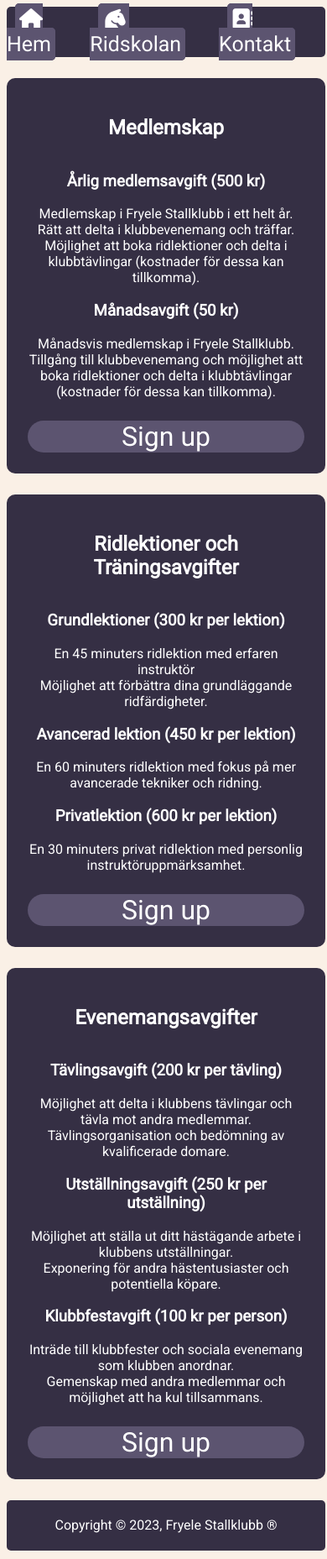
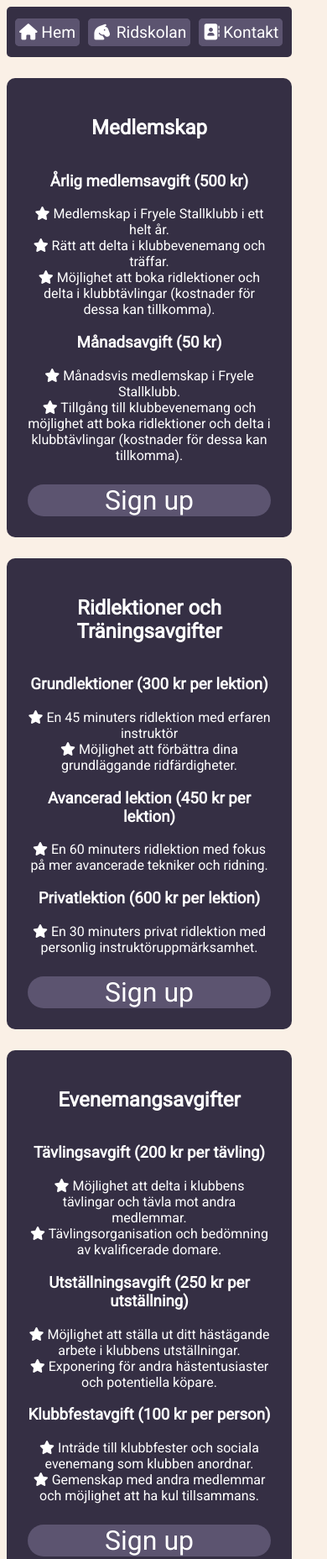
Before and after one commit to Lethargy00/fryele-stallklubb, a plain HTML site: page sites/ridskolan/join.html in a window 390 px wide. Shown: the top 1857 px of the page at 84% size. Drawn offline with Linux system fonts and the light colour scheme.

Commit message:
fixed mobile ratio

```diff
--- a/sites/ridskolan/join.html
+++ b/sites/ridskolan/join.html
@@ -1,5 +1,5 @@
 <!DOCTYPE html>
-<html lang="en">
+<html lang="sv">
   <head>
     <meta charset="UTF-8" />
     <meta name="viewport" content="width=device-width, initial-scale=1.0" />
@@ -43,16 +43,27 @@
             <h2>Medlemskap</h2>
             <h3>Årlig medlemsavgift (500 kr)</h3>
             <div>
-              <li>Medlemskap i Fryele Stallklubb i ett helt år.</li>
-              <li>Rätt att delta i klubbevenemang och träffar.</li>
               <li>
+                <i class="fa-solid fa-star"></i> Medlemskap i Fryele Stallklubb
+                i ett helt år.
+              </li>
+              <li>
+                <i class="fa-solid fa-star"></i> Rätt att delta i klubbevenemang
+                och träffar.
+              </li>
+              <li>
+                <i class="fa-solid fa-star"></i>
                 Möjlighet att boka ridlektioner och delta i klubbtävlingar
                 (kostnader för dessa kan tillkomma).
               </li>
             </div>
             <h3>Månadsavgift (50 kr)</h3>
-            <li>Månadsvis medlemskap i Fryele Stallklubb.</li>
             <li>
+              <i class="fa-solid fa-star"></i> Månadsvis medlemskap i Fryele
+              Stallklubb.
+            </li>
+            <li>
+              <i class="fa-solid fa-star"></i>
               Tillgång till klubbevenemang och möjlighet att boka ridlektioner
               och delta i klubbtävlingar (kostnader för dessa kan tillkomma).
             </li>
@@ -63,15 +74,23 @@
           <div class="bubbles sign-up">
             <h2>Ridlektioner och Träningsavgifter</h2>
             <h3>Grundlektioner (300 kr per lektion)</h3>
-            <li>En 45 minuters ridlektion med erfaren instruktör</li>
-            <li>Möjlighet att förbättra dina grundläggande ridfärdigheter.</li>
+            <li>
+              <i class="fa-solid fa-star"></i> En 45 minuters ridlektion med
+              erfaren instruktör
+            </li>
+            <li>
+              <i class="fa-solid fa-star"></i> Möjlighet att förbättra dina
+              grundläggande ridfärdigheter.
+            </li>
             <h3>Avancerad lektion (450 kr per lektion)</h3>
             <li>
+              <i class="fa-solid fa-star"></i>
               En 60 minuters ridlektion med fokus på mer avancerade tekniker och
               ridning.
             </li>
             <h3>Privatlektion (600 kr per lektion)</h3>
             <li>
+              <i class="fa-solid fa-star"></i>
               En 30 minuters privat ridlektion med personlig
               instruktöruppmärksamhet.
             </li>
@@ -83,24 +102,32 @@
             <h2>Evenemangsavgifter</h2>
             <h3>Tävlingsavgift (200 kr per tävling)</h3>
             <li>
+              <i class="fa-solid fa-star"></i>
               Möjlighet att delta i klubbens tävlingar och tävla mot andra
               medlemmar.
             </li>
-            <li>Tävlingsorganisation och bedömning av kvalificerade domare.</li>
+            <li>
+              <i class="fa-solid fa-star"></i> Tävlingsorganisation och
+              bedömning av kvalificerade domare.
+            </li>
             <h3>Utställningsavgift (250 kr per utställning)</h3>
             <li>
+              <i class="fa-solid fa-star"></i>
               Möjlighet att ställa ut ditt hästägande arbete i klubbens
               utställningar.
             </li>
             <li>
+              <i class="fa-solid fa-star"></i>
               Exponering för andra hästentusiaster och potentiella köpare.
             </li>
             <h3>Klubbfestavgift (100 kr per person)</h3>
             <li>
+              <i class="fa-solid fa-star"></i>
               Inträde till klubbfester och sociala evenemang som klubben
               anordnar.
             </li>
             <li>
+              <i class="fa-solid fa-star"></i>
               Gemenskap med andra medlemmar och möjlighet att ha kul
               tillsammans.
             </li>
--- a/styles.css
+++ b/styles.css
@@ -128,6 +128,30 @@ body{
 
 /* --------------------------------------------------- */
 
+@media (min-width: 360px) and (max-width: 414px) {
+
+    .head-container {
+        max-width: 340px
+    }
+
+    .bubble-container {
+        width: 340px;
+    }
+
+    .bubble-container img {
+        width: 290px;
+    }
+
+    .button {
+        font-size: 1.2em;
+    }
+
+    .footer {
+        max-width: 340px;
+    }
+}
+
+
 @media (max-width: 1010px){
     .bubble-container {
         flex-direction: column;
```
